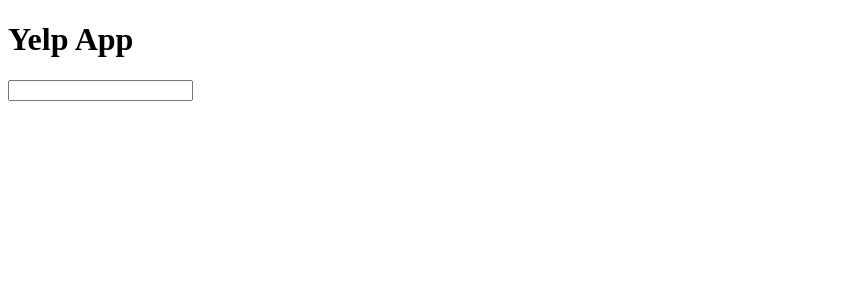
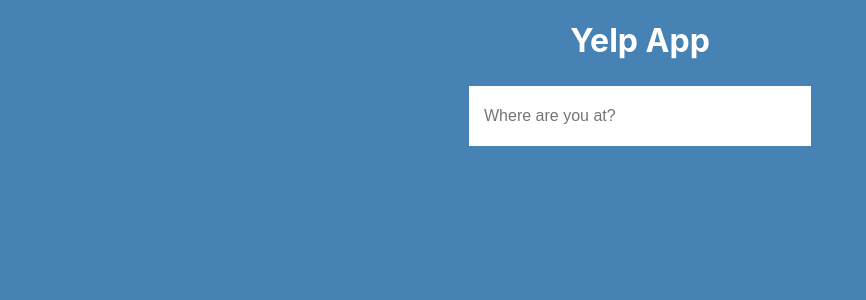
Before and after one commit to Valentino30/Yelp_App_React_Typescript, a React (Create React App) app: page / in a window 1280 px wide. Shown: the top 300 px of the page, without its empty margins (0-866 px from the left). Built offline with nearby package versions, Linux system fonts and the light colour scheme.

Commit message:
Improve app styling

```diff
--- a/src/App.tsx
+++ b/src/App.tsx
@@ -18,15 +18,16 @@
     search(location);
   };
 
-  if (isSearching) return <h1>Loading...</h1>;
+  if (isSearching) return <Header>Loading...</Header>;
 
   return (
-    <div>
+    <div style={{ maxWidth: 350, margin: "auto" }}>
       <Header>Yelp App</Header>
       <Form
         value={location}
         handleChange={handleChange}
         handleSubmit={handleSubmit}
+        placeholder={"Where are you at?"}
       />
       {searchResults && <List listItems={searchResults} />}
     </div>
--- a/src/hooks/search.tsx
+++ b/src/hooks/search.tsx
@@ -24,6 +24,7 @@
       setSearchResults(businesses);
       setIsSearching(false);
     } catch (error) {
+      setSearchResults([]);
       setIsSearching(false);
       toast.error("Oops! Something went wrong");
     }
--- /dev/null
+++ b/src/index.css
@@ -0,0 +1,14 @@
+body {
+  background-color: steelblue;
+  margin: 0;
+  font-family: -apple-system, BlinkMacSystemFont, "Segoe UI", "Roboto", "Oxygen",
+    "Ubuntu", "Cantarell", "Fira Sans", "Droid Sans", "Helvetica Neue",
+    sans-serif;
+  -webkit-font-smoothing: antialiased;
+  -moz-osx-font-smoothing: grayscale;
+}
+
+code {
+  font-family: source-code-pro, Menlo, Monaco, Consolas, "Courier New",
+    monospace;
+}
--- a/src/index.tsx
+++ b/src/index.tsx
@@ -2,6 +2,7 @@
 import ReactDOM from "react-dom";
 import { ToastContainer } from "react-toastify";
 
+import "./index.css";
 import "react-toastify/dist/ReactToastify.css";
 
 import App from "./App";
--- a/src/shared/Card/index.tsx
+++ b/src/shared/Card/index.tsx
@@ -18,7 +18,7 @@
   review_count,
 }: CardPropsType) {
   return (
-    <Card sx={{ maxWidth: 345 }}>
+    <Card sx={{ maxWidth: 345, margin: "auto" }}>
       <Link
         href={url}
         target="_blank"
--- a/src/shared/Form/index.tsx
+++ b/src/shared/Form/index.tsx
@@ -1,17 +1,35 @@
 type FormPropsType = {
   value: string;
+  placeholder: string;
   handleSubmit: () => void;
   handleChange: (e: React.ChangeEvent<HTMLInputElement>) => void;
 };
 
 export default function Form({
   value,
+  placeholder,
   handleChange,
   handleSubmit,
 }: FormPropsType) {
   return (
-    <form onSubmit={handleSubmit}>
-      <input value={value} onChange={handleChange} />
+    <form
+      onSubmit={handleSubmit}
+      style={{ display: "flex", flexDirection: "column" }}
+    >
+      <input
+        placeholder={placeholder}
+        value={value}
+        onChange={handleChange}
+        style={{
+          margin: 4,
+          height: 30,
+          padding: 15,
+          fontSize: 16,
+          border: "none",
+          outline: "none",
+          color: "dimgrey",
+        }}
+      />
     </form>
   );
 }
--- a/src/shared/Header/index.tsx
+++ b/src/shared/Header/index.tsx
@@ -3,5 +3,5 @@
 };
 
 export default function Header({ children }: HeaderPropsType) {
-  return <h1>{children}</h1>;
+  return <h1 style={{ textAlign: "center", color: "white" }}>{children}</h1>;
 }
```
